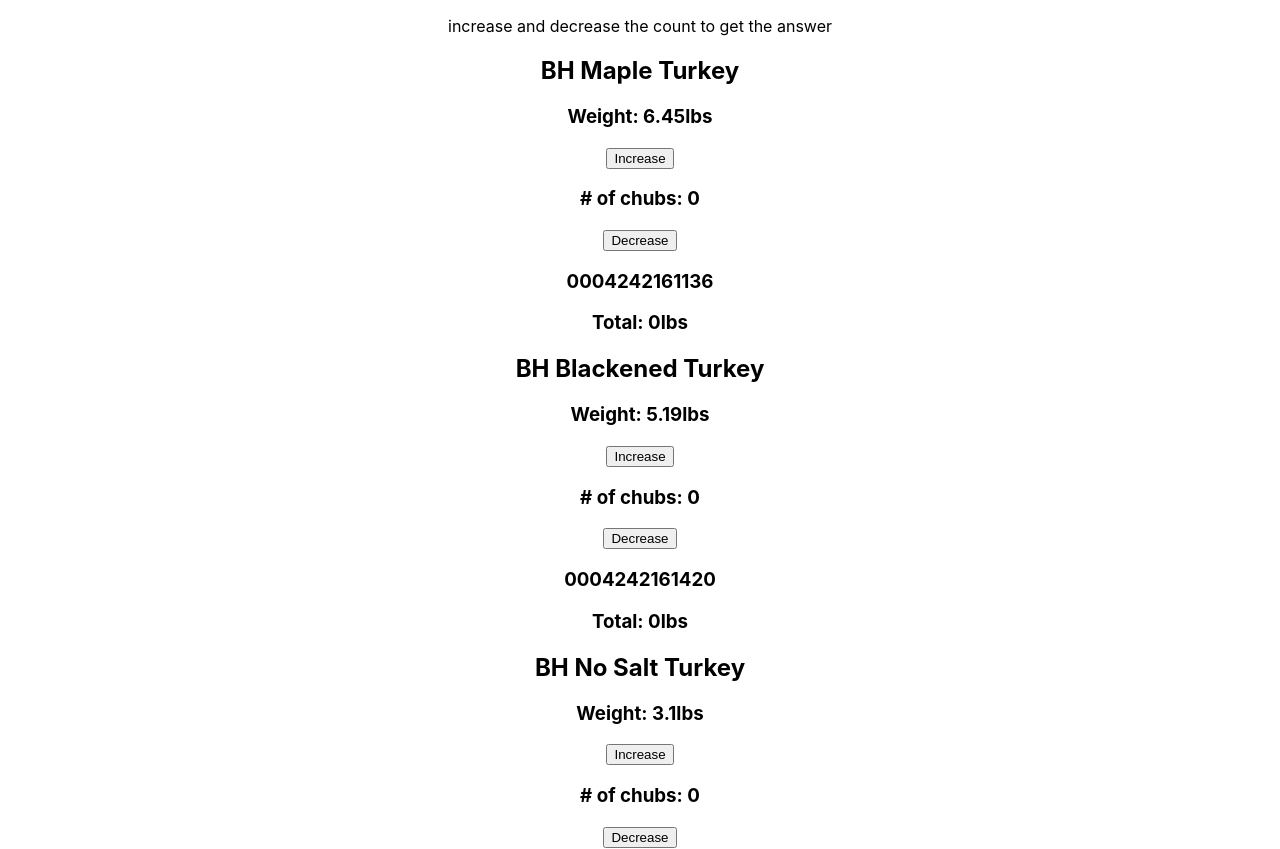
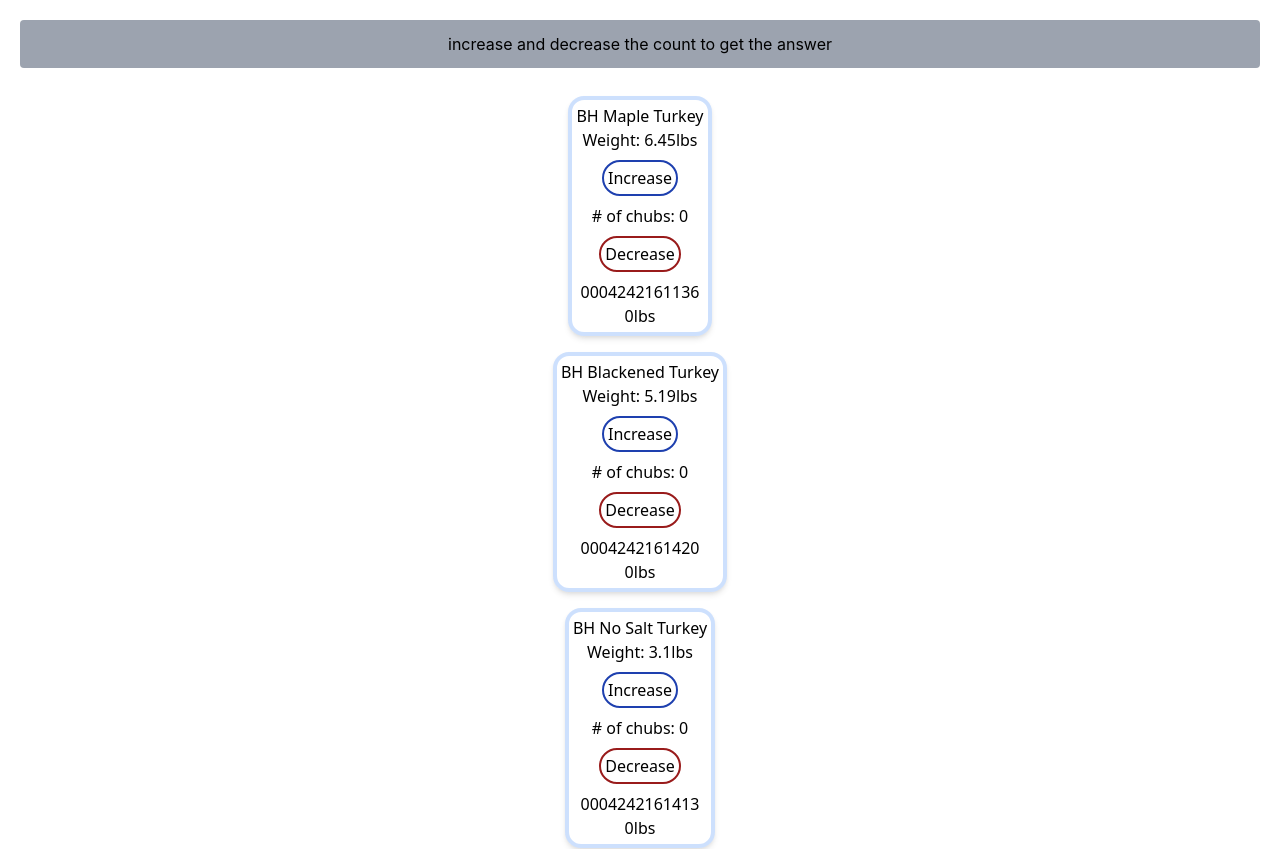
Before and after one commit to LSanchez17/inventoryTool, a React (Create React App) app: page / in a window 1280 px wide. Shown: the top 849 px of the page. Built offline with nearby package versions, Linux system fonts and the light colour scheme.

Commit message:
styling, upc part in the works now

```diff
--- /dev/null
+++ b/craco.config.js
@@ -0,0 +1,10 @@
+module.exports = {
+    style: {
+        postcss: {
+            plugins: [
+                require('tailwindcss'),
+                require('autoprefixer'),
+            ],
+        },
+    },
+}
--- /dev/null
+++ b/postcss.config.js
@@ -0,0 +1,6 @@
+module.exports = {
+  plugins: {
+    tailwindcss: {},
+    autoprefixer: {},
+  },
+}
--- a/src/App.js
+++ b/src/App.js
@@ -1,13 +1,13 @@
 import './App.css';
-import jsBarcode from 'jsbarcode';
 import chubs from './helpers/chubs';
 import DisplayChubs from './components/displayChubs';
+
 
 function App() {
 
   return (
-    <div className="App">
-      <p>increase and decrease the count to get the answer</p>
+    <div className="App bg-white-200">
+      <p className='bg-gray-400 rounded m-5 p-3'>increase and decrease the count to get the answer</p>
       <DisplayChubs chubs={chubs} />
     </div>
   );
--- a/src/components/InventoryItem.js
+++ b/src/components/InventoryItem.js
@@ -1,32 +1,33 @@
-import { useEffect, useState } from "react"
+import { useState } from "react"
+import FinalWeight from './finalWeight';
 
-const InventoryItem = ({identifier, name, weight, upc, count}) => {
+const InventoryItem = ({ identifier, name, weight, upc, count}) => {
     let [itemCount, setCount] = useState(count);
-    let [itemWeight, setWeight] = useState(weight);
 
-    useEffect(() => {
-        const calculate = () => {
-            console.log(itemWeight, itemCount)
-            setWeight(itemWeight => itemWeight * itemCount);
+    let upDoot = async () => {
+        await setCount(itemCount + 1);
+    }
+
+    let downDoot = async () => {
+        if(itemCount === 0){
+            return;
         }
-
-        calculate();
-    }, [itemCount]);
+        await setCount(itemCount - 1);
+    }
 
     let countId = `count${identifier}`;
-    let inventoryId = `inventory${identifier}`;
     let weightId = `weight${identifier}`;
     let idNumber = Math.random() * weight;
 
     return (
-        <div key={idNumber}>
+        <div className='shadow-md font-sans rounded-2xl border-4 border-blue-500 border-opacity-25 m-2 p-1' key={idNumber}>
             <h2>{name}</h2>
             <h3 id={weightId}>Weight: {weight}lbs</h3>
-            <button onClick={() => setCount(itemCount + 1)}>Increase</button>
+            <button className='hover:bg-blue-700 rounded-full py-1 px-1 border-2 m-2 border-blue-800' onClick={upDoot}>Increase</button>
             <h3 id={countId}># of chubs: {itemCount}</h3>
-            <button onClick={() => setCount(itemCount -1)}>Decrease</button>
+            <button className='hover:bg-red-700 rounded-full py-1 px-1 border-2 m-2 border-red-800' onClick={downDoot}>Decrease</button>
             <h3>{upc}</h3>
-            <h3 id={inventoryId}>Total: {itemWeight}lbs</h3>
+            <FinalWeight weight={weight} count={itemCount} />
         </div>
     );
 }
--- /dev/null
+++ b/src/components/barCode.js
@@ -0,0 +1,11 @@
+import jsBarcode from 'jsbarcode';
+
+const barCode = ({upc}) => {
+    return (
+        <div>
+            <h2></h2>
+        </div>
+    )
+}
+
+export default barCode;
--- a/src/components/displayChubs.js
+++ b/src/components/displayChubs.js
@@ -3,12 +3,14 @@ import InventoryItem from './InventoryItem';
 const DisplayChubs = ({chubs}) => {
 
     let meatChub = chubs.map((chub,idx) => {
-        return <InventoryItem key={chub.weight * Math.random()}
+        return <div className='grid grid-cols-1 gap-2 place-items-center'>
+                    <InventoryItem key={chub.weight * Math.random()}
                               identifier={chub.weight * idx}
                               name={chub.name}
                               weight={chub.weight}
                               upc={chub.upc}
                               count={chub.count} />
+                </div>
       })
 
     let displayedItems = meatChub.map(item => item);
--- /dev/null
+++ b/src/components/finalWeight.js
@@ -0,0 +1,17 @@
+import { useState, useEffect } from "react";
+
+const FinalWeight = ({weight, count}) => {
+    let [itemWeight, setWeight] = useState(weight*count);
+
+    useEffect(() => {
+        setWeight(weight*count);
+    }, [count])
+
+    return (
+        <div>
+            <p>{itemWeight}lbs</p>
+        </div>
+    )
+}
+
+export default FinalWeight;
--- a/src/index.css
+++ b/src/index.css
@@ -1,3 +1,7 @@
+@tailwind base;
+@tailwind components;
+@tailwind utilities;
+
 body {
   margin: 0;
   font-family: -apple-system, BlinkMacSystemFont, 'Segoe UI', 'Roboto', 'Oxygen',
--- /dev/null
+++ b/tailwind.config.js
@@ -0,0 +1,11 @@
+module.exports = {
+  purge: ['./src/**/*.{js,jsx,ts,tsx}', './public/index.html'],
+  darkMode: false, // or 'media' or 'class'
+  theme: {
+    extend: {},
+  },
+  variants: {
+    extend: {},
+  },
+  plugins: [],
+}
```
Also changed, not shown: package.json (+9 -4 lines), 1 other file (tests, documents, lock files or other folders).
